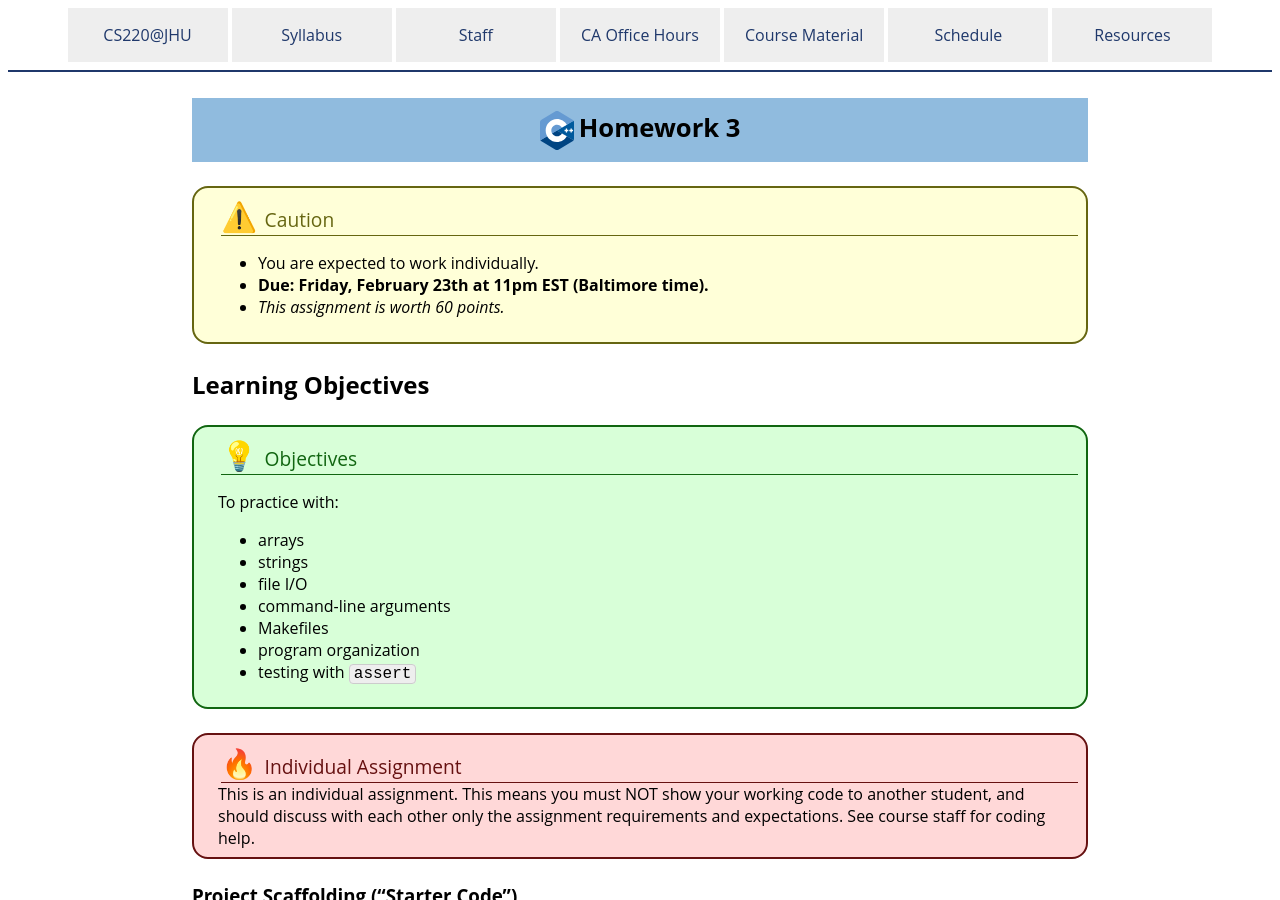
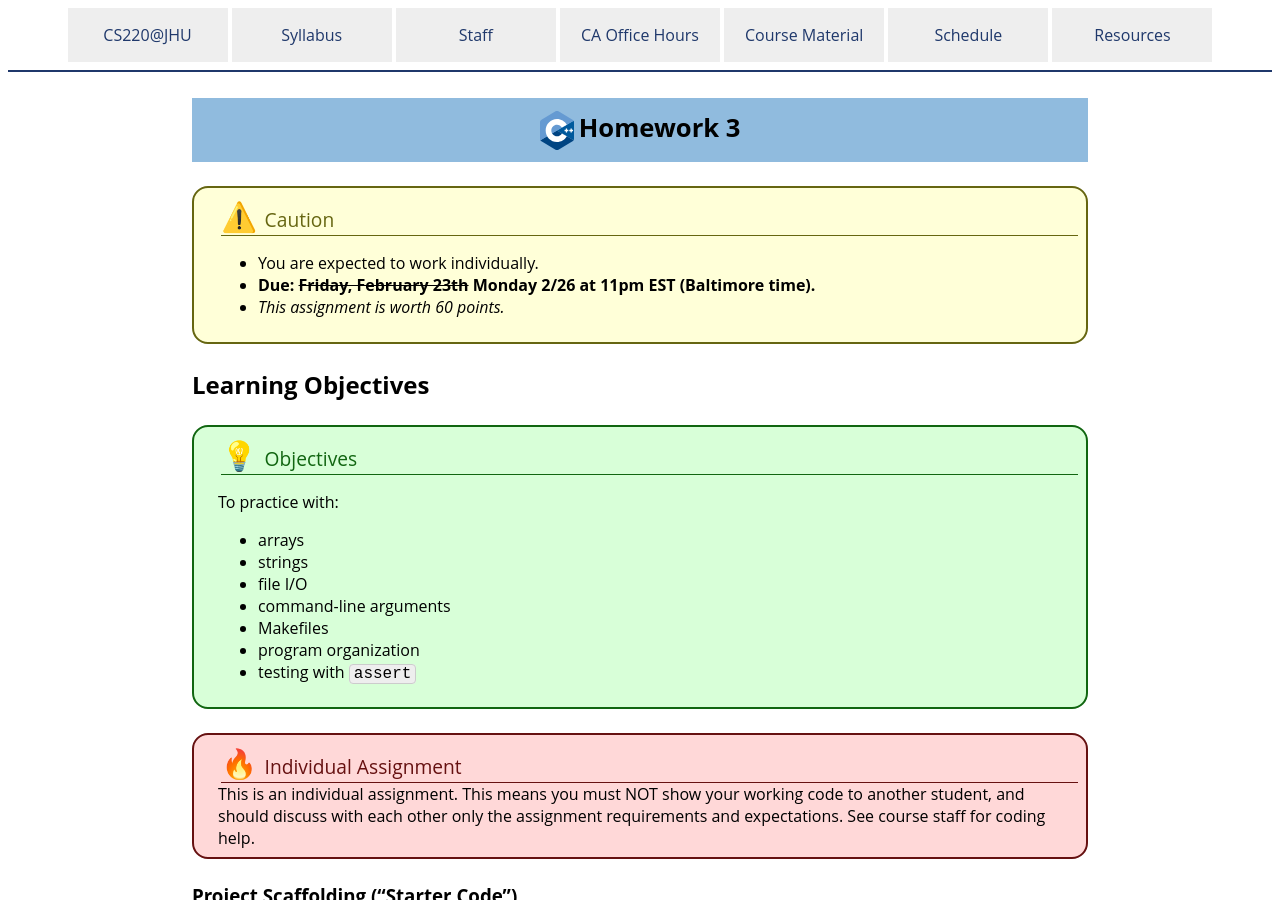
Before and after one commit to jhu-ip/cs220-f24, a Jekyll site: the page built from assign/hw3.md, in a window 1280 px wide and 900 px high. Built offline with Jekyll 4.4.1, drawn with Linux system fonts in a browser that asks for light colours.

Commit message:
hw3 deadline pushed

```diff
--- a/assign/hw3.md
+++ b/assign/hw3.md
@@ -9,7 +9,7 @@ title: Homework 3
 <div class='content'>
 <ul>
 <li>You are expected to work individually.</li>
-<li><strong>Due: Friday, February 23th at 11pm EST (Baltimore time).</strong></li>
+<li><strong>Due: <s>Friday, February 23th</s> Monday 2/26 at 11pm EST (Baltimore time).</strong></li>
 <li><em>This assignment is worth 60 points.</em></li>
 </ul>
 </div>
```
